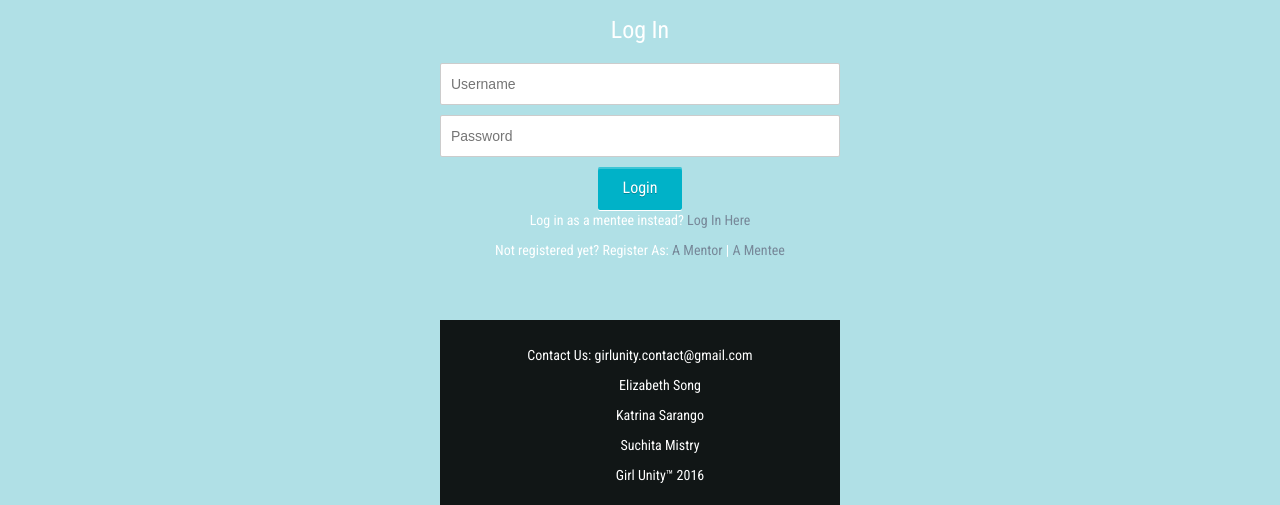
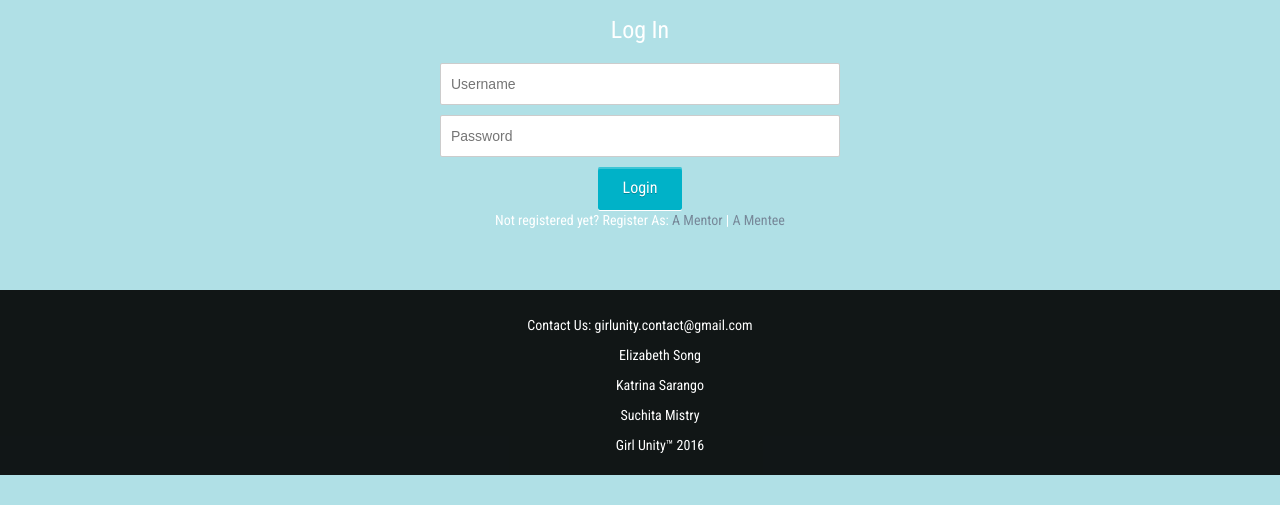
Before and after one commit to elizabethsong/girlunity, a PHP site: page /web/php/login.php in a window 1280 px wide. Shown: the part 327-832 px from the top of the page. After the commit the page ends 802 px from the top, so only its background shows below. Run offline with PHP 8.4, Linux system fonts and the light colour scheme; data that the repository does not hold is empty; some web fonts are replaced.

Commit message:
fixed footer

```diff
--- a/web/php/login.php
+++ b/web/php/login.php
@@ -82,8 +82,10 @@
 <input type="password" name="password" placeholder="Password" required />
 <input name="submit" type="submit" value="Login" />
 </form>
-<p>Log in as a mentee instead? <a href='loginMentee.php'>Log In Here</a></p>
+
 <p id="footerSep">Not registered yet? Register As: <a href='registration.php'>A Mentor</a> | <a href='registrationMentee.php'>A Mentee</a></p>
+
+</div>
 
 		<footer class="container-fluid text-center" id="bottom">
 		  <p id="contact">Contact Us: <a href="mailto:girlunity.contact@gmail.com">girlunity.contact@gmail.com</a></p>
@@ -92,7 +94,7 @@
 		  <ul>Suchita Mistry</ul>
 		  <ul><a id="nolink" href="aboutus_funny.html">Girl Unity™ 2016</a></ul>
 		</footer>
-</div>
+
 <?php } ?>
 </body>
 </html>
--- a/web/php/registration.php
+++ b/web/php/registration.php
@@ -111,6 +111,7 @@
 
 <p id="needpadding">Register as a mentee instead? <a href='registrationMentee.php'>Register Here</a></p>
 <p id="footerSep">Already registered? <a href='login.php'>Log In Here</a></p>
+</div>
 
         <footer class="container-fluid text-center" id="bottom">
           <p id="contact">Contact Us: <a href="mailto:girlunity.contact@gmail.com">girlunity.contact@gmail.com</a></p>
@@ -119,7 +120,7 @@
           <ul>Suchita Mistry</ul>
           <ul><a id="nolink" href="aboutus_funny.html">Girl Unity™ 2016</a></ul>
         </footer>
-</div>
+
 <?php } ?>
 </body>
 </html>
```
